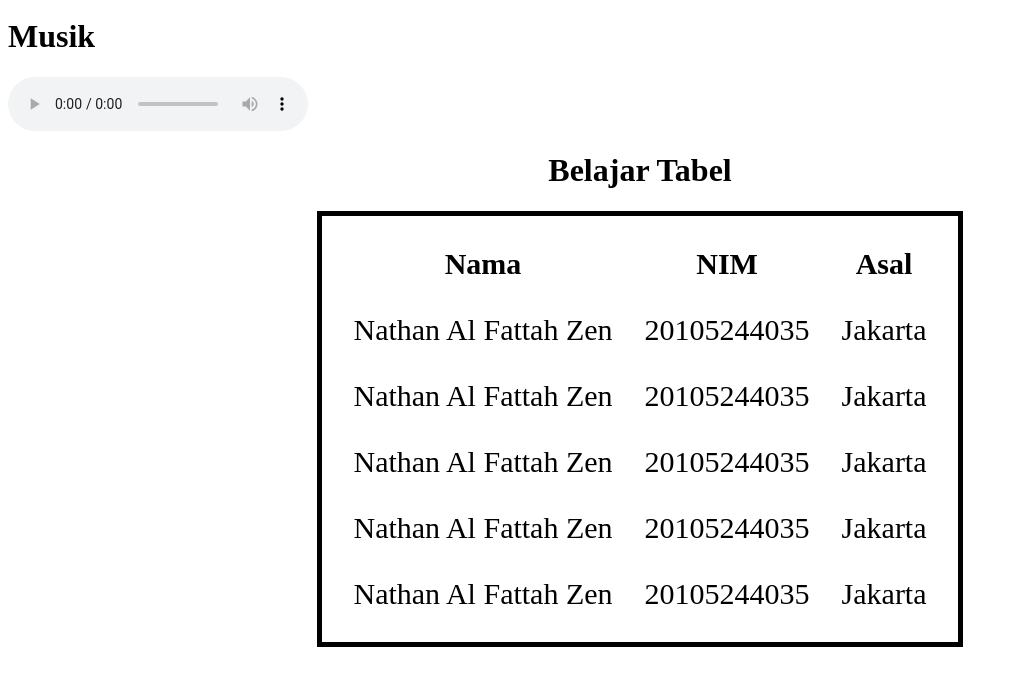
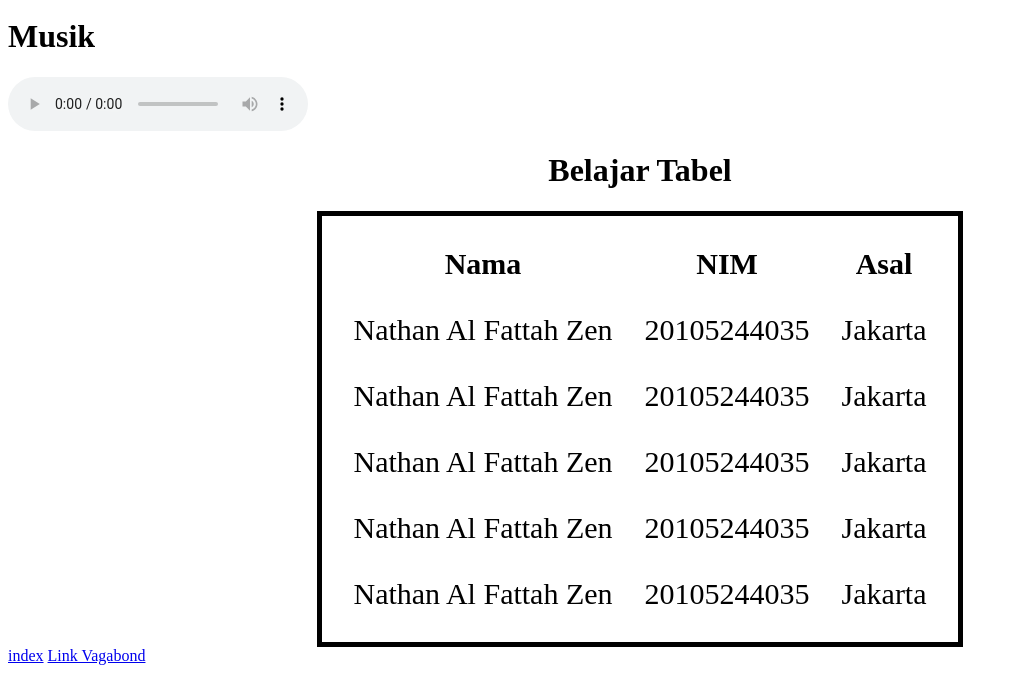
Before and after one commit to nathan-alfatah/web-pembelajaran-nathan, a plain HTML site: page belajar.html in a window 1280 px wide. Shown: the part 1328-2001 px from the top of the page, without its empty margins (0-1018 px from the left). Drawn offline with Linux system fonts and the light colour scheme.

Commit message:
Update belajar.html

```diff
--- a/belajar.html
+++ b/belajar.html
@@ -54,6 +54,10 @@
             <td>Jakarta</td>
           </tr>
 </table>
+
+<a href="index.html" target="_blank">index</a>
+<a href="https://w42.readvagabond.com/manga/vagabond-chapter-159-the-stage/" target="_blank">Link Vagabond</a>
+
 </body>
 
 
```
